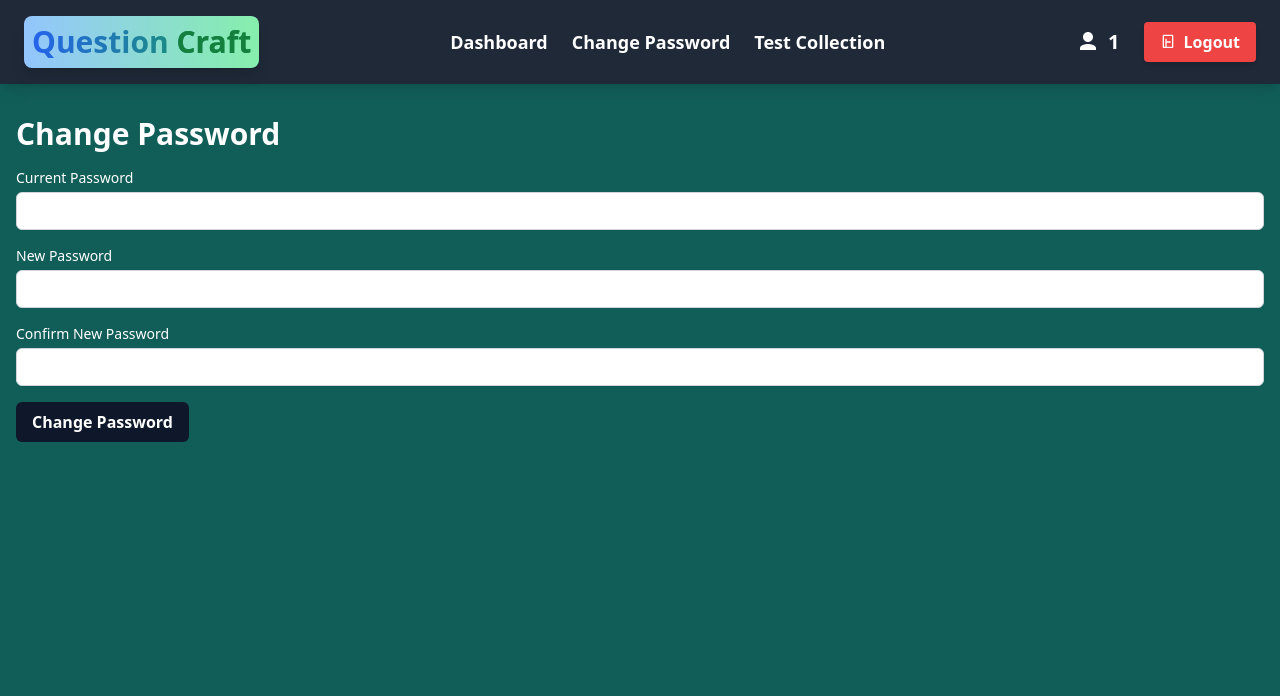
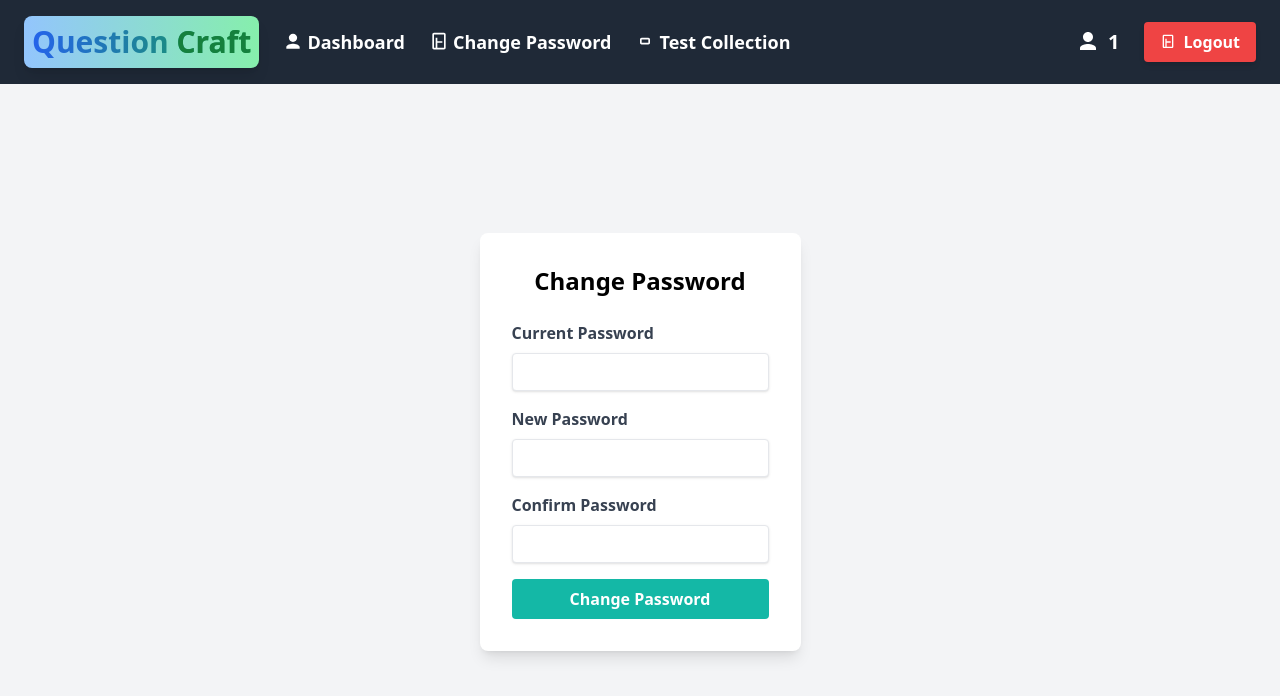
Before and after one commit to sumittt3/papersystem, a React (Create React App) app: page /Profile2/1 in a window 1280 px wide. Shown: the top 696 px of the page. Built offline with nearby package versions, Linux system fonts and the light colour scheme; sample sign-in values are in the browser's storage.

Commit message:
Update Profile2.js

```diff
--- a/src/components/Profile2.js
+++ b/src/components/Profile2.js
@@ -8,7 +8,7 @@ const Profile2 = ({ setShowNavButtons }) => {
     const [confirmPassword, setConfirmPassword] = useState('');
     const [error, setError] = useState('');
     const [successMessage, setSuccessMessage] = useState('');
-    const [isOpen, setIsOpen] = useState(false); // State to handle the mobile menu
+    const [isDropdownOpen, setIsDropdownOpen] = useState(false); // State for mobile dropdown
     const navigate = useNavigate();
     const location = useLocation();
 
@@ -33,7 +33,7 @@ const Profile2 = ({ setShowNavButtons }) => {
             setConfirmPassword('');
             setError(''); // Clear any previous error messages
             setTimeout(() => {
-                setSuccessMessage(' ');
+                setSuccessMessage('');
             }, 2000);
         } catch (error) {
             if (error.response && error.response.data && error.response.data.message) {
@@ -59,36 +59,55 @@ const Profile2 = ({ setShowNavButtons }) => {
     return (
         <div className="min-h-screen w-screen bg-teal-800 flex flex-col">
             <div className="bg-gray-800 text-white flex justify-between items-center px-6 py-4 shadow-lg">
-                {/* Logo and Hamburger Menu */}
+                {/* Left Side: Logo and Navigation Links */}
                 <div className="flex items-center gap-6">
                     <div className="flex items-center gap-2 bg-gradient-to-r from-blue-300 to-green-300 p-2 rounded-lg shadow-lg">
                         <span className="text-3xl font-extrabold text-transparent bg-clip-text bg-gradient-to-r from-blue-600 to-green-600">
                             Question <span className="text-green-700">Craft</span>
                         </span>
                     </div>
+                    {/* Navigation Links */}
+                    <div className="hidden md:flex flex-row gap-6 mt-0">
+                        <a href={`/StudentDashboard/${username}?email=${email}`} className="flex items-center text-white hover:text-gray-200 transition duration-300 text-lg font-bold">
+                            <svg className="w-5 h-5 mr-1" fill="currentColor" viewBox="0 0 24 24" xmlns="http://www.w3.org/2000/svg">
+                                <path d="M12 12c2.761 0 5-2.239 5-5s-2.239-5-5-5-5 2.239-5 5 2.239 5 5 5zm0 2c-2.67 0-8 1.34-8 4v2h16v-2c0-2.66-5.33-4-8-4z" />
+                            </svg>
+                            Dashboard
+                        </a>
+                        <a href={`/Profile2/${username}?email=${email}`} className="flex items-center text-white hover:text-gray-200 transition duration-300 text-lg font-bold">
+                            <svg className="w-5 h-5 mr-1" fill="currentColor" viewBox="0 0 24 24" xmlns="http://www.w3.org/2000/svg">
+                                <path d="M16 13v-2h-8v2h8zm-6-6h-2v12h2v-12zm8-4v16h-12v-16h12zm0-2h-12c-1.1 0-2 .9-2 2v16c0 1.1.9 2 2 2h12c1.1 0 2-.9 2-2v-16c0-1.1-.9-2-2-2z" />
+                            </svg>
+                            Change Password
+                        </a>
+                        <a href={`/TestCollection/${username}?email=${email}`} className="flex items-center text-white hover:text-gray-200 transition duration-300 text-lg font-bold">
+                            <svg className="w-5 h-5 mr-1" fill="currentColor" viewBox="0 0 24 24" xmlns="http://www.w3.org/2000/svg">
+                                <path d="M16 7h-8c-1.1 0-2 .9-2 2v4c0 1.1.9 2 2 2h8c1.1 0 2-.9 2-2v-4c0-1.1-.9-2-2-2zm0 6h-8v-4h8v4z" />
+                            </svg>
+                            Test Collection
+                        </a>
+                    </div>
+                    {/* Mobile Dropdown Toggle */}
+                    <div className="md:hidden relative">
                         <button
-                        onClick={() => setIsOpen(!isOpen)}
-                        className="md:hidden text-white focus:outline-none"
+                            className="flex items-center text-white focus:outline-none"
+                            onClick={() => setIsDropdownOpen(!isDropdownOpen)}
                         >
-                        <svg
-                            className="w-6 h-6"
-                            fill="currentColor"
-                            viewBox="0 0 24 24"
-                            xmlns="http://www.w3.org/2000/svg"
-                        >
-                            <path d="M4 6h16v2H4zm0 5h16v2H4zm0 5h16v2H4z" />
+                            <svg className="w-6 h-6" fill="currentColor" viewBox="0 0 24 24" xmlns="http://www.w3.org/2000/svg">
+                                <path d="M3 12h18v-2H3v2zm0 4h18v-2H3v2zm0-8v2h18V8H3z" />
                             </svg>
                         </button>
+                        {isDropdownOpen && (
+                            <div className="absolute right-0 mt-2 w-48 bg-gray-800 text-white rounded-md shadow-lg z-10">
+                                <a href={`/StudentDashboard/${username}?email=${email}`} className="block px-4 py-2 hover:bg-gray-700">Dashboard</a>
+                                <a href={`/Profile2/${username}?email=${email}`} className="block px-4 py-2 hover:bg-gray-700">Change Password</a>
+                                <a href={`/TestCollection/${username}?email=${email}`} className="block px-4 py-2 hover:bg-gray-700">Test Collection</a>
+                            </div>
+                        )}
+                    </div>
                 </div>
 
-                {/* Navigation Links */}
-                <div className={`md:flex ${isOpen ? 'block' : 'hidden'} flex-col md:flex-row gap-6 mt-4 md:mt-0`}>
-                    <a href={`/StudentDashboard/${username}?email=${email}`} className="text-white hover:text-gray-200 transition duration-300 text-lg font-bold">Dashboard</a>
-                    <a href={`/Profile2/${username}?email=${email}`} className="text-white hover:text-gray-200 transition duration-300 text-lg font-bold">Change Password</a>
-                    <a href={`/TestCollection/${username}?email=${email}`} className="text-white hover:text-gray-200 transition duration-300 text-lg font-bold">Test Collection</a>
-                </div>
-
-                {/* User Info and Logout */}
+                {/* Right Side: User Info and Logout */}
                 <div className="flex items-center gap-6">
                     <div className="flex items-center gap-2 group">
                         <svg className="w-6 h-6 text-white group-hover:text-gray-200 transition duration-300" fill="currentColor" viewBox="0 0 24 24" xmlns="http://www.w3.org/2000/svg">
@@ -107,62 +126,56 @@ const Profile2 = ({ setShowNavButtons }) => {
                 </div>
             </div>
 
-            {/* Profile Content */}
-            <div className="container mx-auto px-4 py-8">
-                <h2 className="text-3xl font-bold mb-4 text-white">Change Password</h2>
-                {error && <div className="text-red-500 mb-4">{error}</div>}
-                {successMessage && <div className="text-green-500 mb-4">{successMessage}</div>}
-
-                {/* Password Change Form */}
+            {/* Main Content */}
+            <div className="flex-grow flex items-center justify-center bg-gray-100">
+                <div className="bg-white rounded-lg shadow-lg p-8">
+                    <h1 className="text-2xl font-bold mb-6 text-center">Change Password</h1>
+                    {successMessage && <p className="text-green-500 mb-4">{successMessage}</p>}
+                    {error && <p className="text-red-500 mb-4">{error}</p>}
                     <form onSubmit={handleChangePassword}>
                         <div className="mb-4">
-                        <label htmlFor="currentPassword" className="block text-sm font-medium text-white">
-                            Current Password
-                        </label>
+                            <label className="block text-gray-700 font-bold mb-2" htmlFor="currentPassword">Current Password</label>
                             <input
                                 type="password"
                                 id="currentPassword"
                                 value={currentPassword}
                                 onChange={(e) => setCurrentPassword(e.target.value)}
-                            className="mt-1 block w-full px-3 py-2 border border-gray-300 rounded-md shadow-sm focus:outline-none focus:ring-indigo-500 focus:border-indigo-500 sm:text-sm"
+                                className="shadow appearance-none border rounded w-full py-2 px-3 text-gray-700 leading-tight focus:outline-none focus:shadow-outline"
                                 required
                             />
                         </div>
                         <div className="mb-4">
-                        <label htmlFor="newPassword" className="block text-sm font-medium text-white">
-                            New Password
-                        </label>
+                            <label className="block text-gray-700 font-bold mb-2" htmlFor="newPassword">New Password</label>
                             <input
                                 type="password"
                                 id="newPassword"
                                 value={newPassword}
                                 onChange={(e) => setNewPassword(e.target.value)}
-                            className="mt-1 block w-full px-3 py-2 border border-gray-300 rounded-md shadow-sm focus:outline-none focus:ring-indigo-500 focus:border-indigo-500 sm:text-sm"
+                                className="shadow appearance-none border rounded w-full py-2 px-3 text-gray-700 leading-tight focus:outline-none focus:shadow-outline"
                                 required
                             />
                         </div>
                         <div className="mb-4">
-                        <label htmlFor="confirmPassword" className="block text-sm font-medium text-white">
-                            Confirm New Password
-                        </label>
+                            <label className="block text-gray-700 font-bold mb-2" htmlFor="confirmPassword">Confirm Password</label>
                             <input
                                 type="password"
                                 id="confirmPassword"
                                 value={confirmPassword}
                                 onChange={(e) => setConfirmPassword(e.target.value)}
-                            className="mt-1 block w-full px-3 py-2 border border-gray-300 rounded-md shadow-sm focus:outline-none focus:ring-indigo-500 focus:border-indigo-500 sm:text-sm"
+                                className="shadow appearance-none border rounded w-full py-2 px-3 text-gray-700 leading-tight focus:outline-none focus:shadow-outline"
                                 required
                             />
                         </div>
                         <button
                             type="submit"
-                        className="inline-block bg-slate-900 hover:bg-blue-200 hover:text-black text-white px-4 py-2 font-semibold rounded-md transition duration-300"
+                            className="bg-teal-500 hover:bg-teal-700 text-white font-bold py-2 px-4 rounded focus:outline-none focus:shadow-outline w-full"
                         >
                             Change Password
                         </button>
                     </form>
                 </div>
             </div>
+        </div>
     );
 };
 
```
Lines whose indentation alone changed are shown as unchanged.
